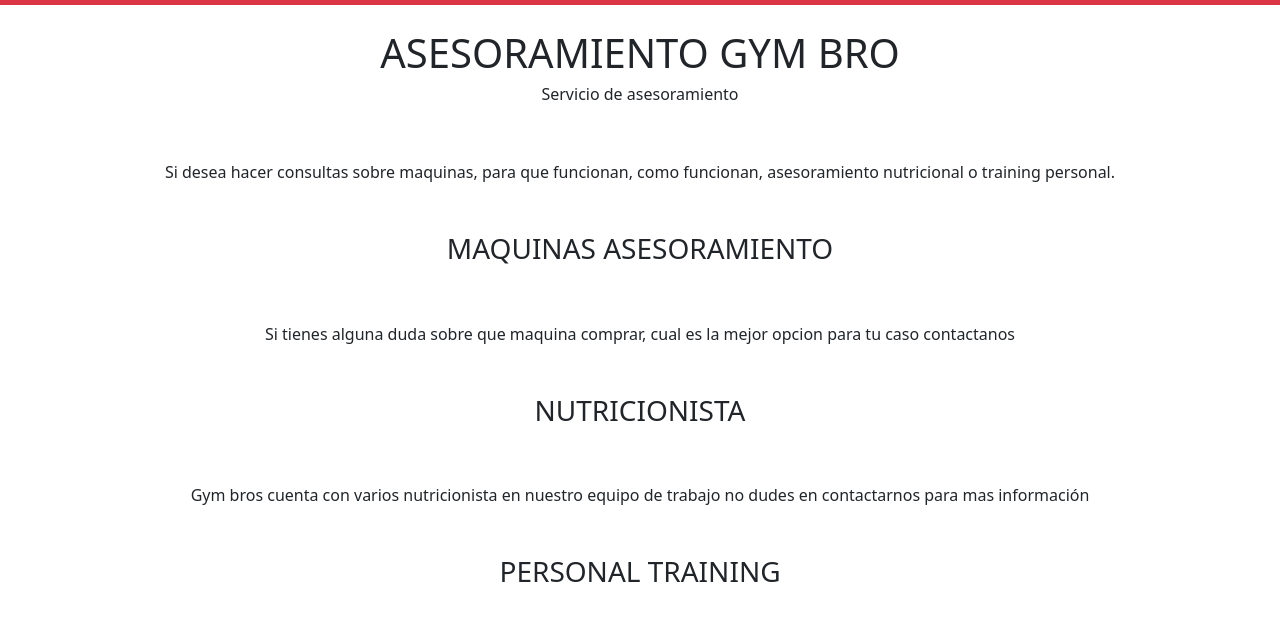
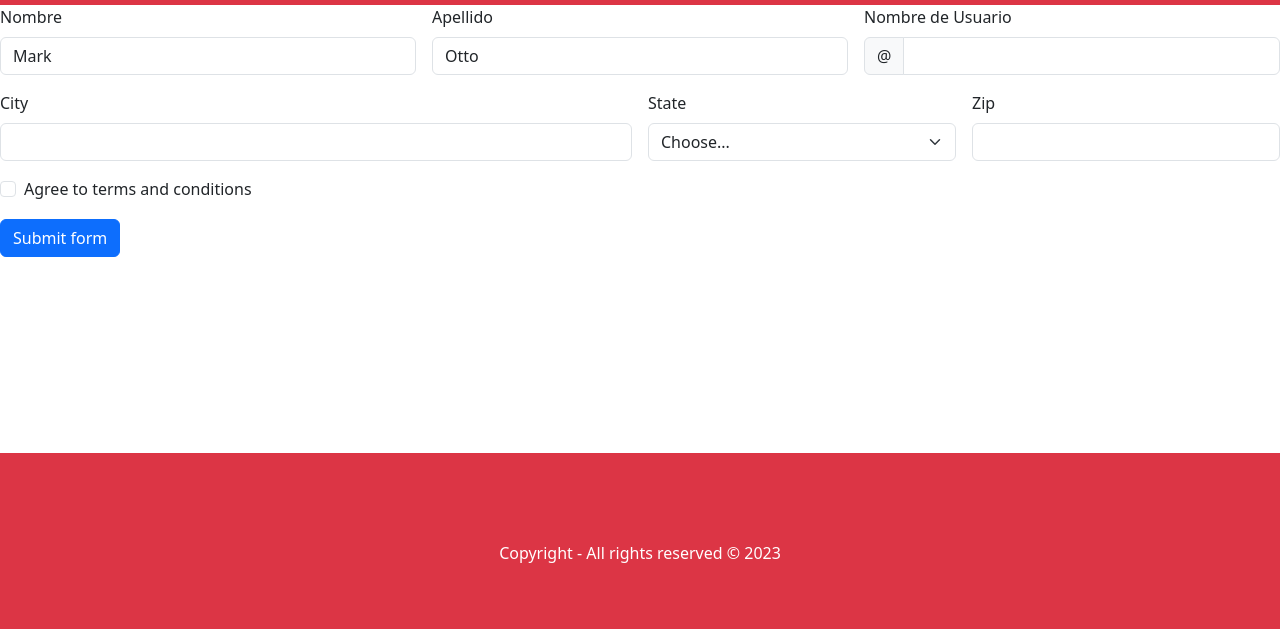
Before and after one commit to NiezTsuki/GymBros2, a plain HTML site: page asesoramiento.html in a window 1280 px wide. Shown: the part 171-800 px from the top of the page. Drawn offline with nearby package versions, Linux system fonts and the light colour scheme.

Commit message:
Probando validaciones para formularios con bootstrap

```diff
--- a/asesoramiento.html
+++ b/asesoramiento.html
@@ -49,18 +49,70 @@
         </div>
       </nav>
    </nav>
-   <div class="contenedor"><h1 class="mt-4">ASESORAMIENTO GYM BRO</h1></div>
-   <div class="contenedor"><h6>Servicio de asesoramiento</h6></div>
-   <div class="contenedor"><p class="m-5">Si desea hacer consultas sobre maquinas, para que funcionan, como funcionan, asesoramiento nutricional o training personal.</p></div>
-   <div class="contenedor"><h3>MAQUINAS ASESORAMIENTO</h3></div>
-   <div class="contenedor"><p class="m-5">Si tienes alguna duda sobre que maquina comprar, cual es la mejor opcion para tu caso contactanos</p></div>
-   <div class="contenedor"><h3>NUTRICIONISTA</h3></div>
-   <div class="contenedor"><p class="m-5">Gym bros cuenta con varios nutricionista en nuestro equipo de trabajo no dudes en contactarnos para mas información </p></div>
-   <div class="contenedor"><h3>PERSONAL TRAINING</h3></div>
-   <div class="contenedor"><p class="m-5">Gym bros cuenta con varios training personales, ellos los ayudaran con una rutina personalizada dependiendo los logros que usted quiera lograr</p></div>
-   <div class="contenedor"><h6>CONTACTO</h6></div>
-   <div class="contenedor"><p class="m-5">Contacto@gymbros.cl</p></div>
-   <div class="contenedor"><p>+569 1111 1111</p></div>
+   <form class="row g-3 needs-validation" novalidate>
+    <div class="col-md-4">
+      <label for="validationCustom01" class="form-label">Nombre</label>
+      <input type="text" class="form-control" id="validationCustom01" value="Mark" required>
+      <div class="valid-feedback">
+        Bien!
+      </div>
+    </div>
+    <div class="col-md-4">
+      <label for="validationCustom02" class="form-label">Apellido</label>
+      <input type="text" class="form-control" id="validationCustom02" value="Otto" required>
+      <div class="valid-feedback">
+        Bien!
+      </div>
+    </div>
+    <div class="col-md-4">
+      <label for="validationCustomUsername" class="form-label">Nombre de Usuario</label>
+      <div class="input-group has-validation">
+        <span class="input-group-text" id="inputGroupPrepend">@</span>
+        <input type="text" class="form-control" id="validationCustomUsername" aria-describedby="inputGroupPrepend" required>
+        <div class="invalid-feedback">
+          Porfavor introduzca nombre de usuario!!!.
+        </div>
+      </div>
+    </div>
+    <div class="col-md-6">
+      <label for="validationCustom03" class="form-label">City</label>
+      <input type="text" class="form-control" id="validationCustom03" required>
+      <div class="invalid-feedback">
+        Please provide a valid city.
+      </div>
+    </div>
+    <div class="col-md-3">
+      <label for="validationCustom04" class="form-label">State</label>
+      <select class="form-select" id="validationCustom04" required>
+        <option selected disabled value="">Choose...</option>
+        <option>...</option>
+      </select>
+      <div class="invalid-feedback">
+        Please select a valid state.
+      </div>
+    </div>
+    <div class="col-md-3">
+      <label for="validationCustom05" class="form-label">Zip</label>
+      <input type="text" class="form-control" id="validationCustom05" required>
+      <div class="invalid-feedback">
+        Please provide a valid zip.
+      </div>
+    </div>
+    <div class="col-12">
+      <div class="form-check">
+        <input class="form-check-input" type="checkbox" value="" id="invalidCheck" required>
+        <label class="form-check-label" for="invalidCheck">
+          Agree to terms and conditions
+        </label>
+        <div class="invalid-feedback">
+          You must agree before submitting.
+        </div>
+      </div>
+    </div>
+    <div class="col-12">
+      <button class="btn btn-primary" type="submit">Submit form</button>
+    </div>
+  </form>
 
 <footer>
   <div class="container-fluid">
@@ -77,6 +129,7 @@
     </div>
   </div>
 </footer>
+    <script src="validaciones.js"></script>
     <script src="https://cdn.jsdelivr.net/npm/@popperjs/core@2.11.6/dist/umd/popper.min.js" integrity="sha384-oBqDVmMz9ATKxIep9tiCxS/Z9fNfEXiDAYTujMAeBAsjFuCZSmKbSSUnQlmh/jp3" crossorigin="anonymous"></script>
     <script src="https://cdn.jsdelivr.net/npm/bootstrap@5.3.0-alpha1/dist/js/bootstrap.min.js" integrity="sha384-mQ93GR66B00ZXjt0YO5KlohRA5SY2XofN4zfuZxLkoj1gXtW8ANNCe9d5Y3eG5eD" crossorigin="anonymous"></script>
 </body>
--- /dev/null
+++ b/validaciones.js
@@ -0,0 +1,17 @@
+(() => {
+    'use strict'
+
+    // Obtener validaciones para formularios de bootstrap
+    const forms = document.querySelectorAll('.needs-validation')
+
+    Array.from(forms).forEach(form => {
+      form.addEventListener('submit', event => {
+        if (!form.checkValidity()) {
+          event.preventDefault()
+          event.stopPropagation()
+        }
+
+        form.classList.add('was-validated')
+      }, false)
+    })
+  })()
```
Also changed, not shown: carrito.js (+0 -18 lines).
